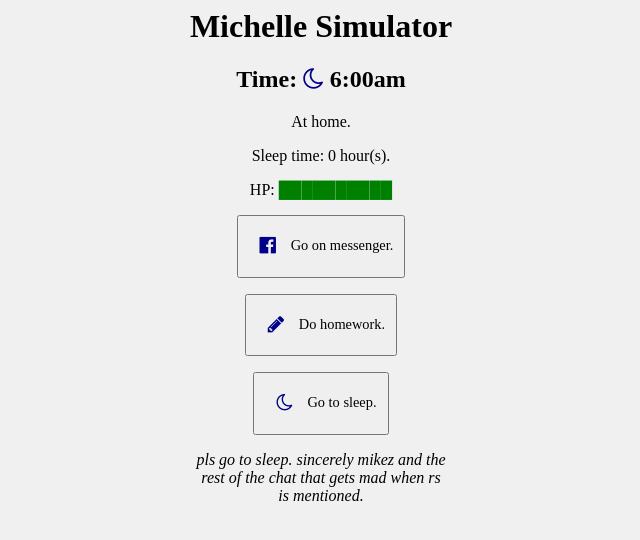
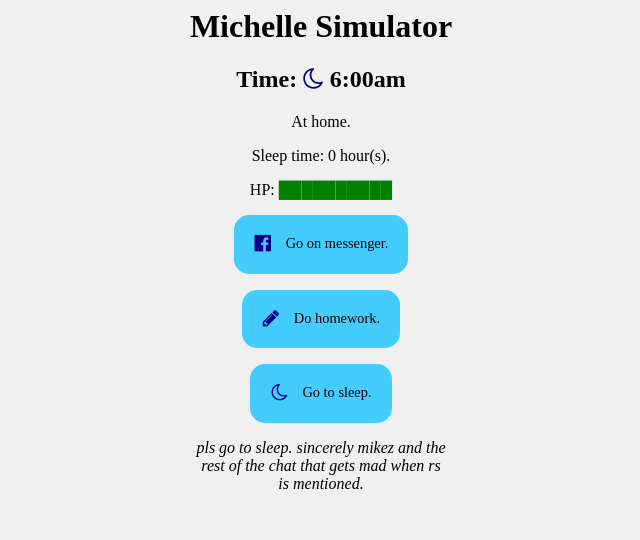
Before and after one commit to failedxyz/simulators, a plain HTML site: page michelle/index.html in a window 1280 px wide. Shown: the whole page, without its empty margins (319-959 px from the left). Drawn offline with Linux system fonts and the light colour scheme; a web font is replaced by a local one.

Commit message:
fancier buttons

```diff
--- a/michelle/index.html
+++ b/michelle/index.html
@@ -22,6 +22,21 @@
 			button {
 				font-size: 0.9em;
 				padding: 10px;
+				border: 0;
+				outline: 0;
+				border-radius: 15px;
+			}
+			button.game {
+				padding: 10px 20px 10px 10px;
+			}
+			button:not(:disabled) {
+				background: #4CF;
+			}
+			button:not(:disabled):hover {
+				background: #6DF;
+			}
+			button:not(:disabled):active {
+				background: #2AF;
 			}
 		</style>
 	</head>
@@ -32,9 +47,9 @@
 			<p id="status"></p>
 			<p>Sleep time: <span id="totalSleep"></span> hour(s).</p>
 			<p>HP: <span id="hp"></span></p>
-			<p><button id="option1"><span class="fa-stack fa-lg"><i class="fa fa-facebook-official fa-stack-1x" style="color:#008"></i><i class"fa fa-ban fa-stack-2x" style="color:rgba(0,0,0,0)"></i></span> Go on messenger.</button></p>
-			<p><button id="option2" disabled><span class="fa-stack fa-lg"><i class="fa fa-pencil fa-stack-1x" style="color:#008"></i><i class"fa fa-ban fa-stack-2x" style="color:rgba(0,0,0,0)"></i></span> Do homework.</button></p>
-			<p><button id="option3" disabled><span class="fa-stack fa-lg"><i class="fa fa-moon-o fa-stack-1x" style="color:#008"></i><i class"fa fa-ban fa-stack-2x" style="color:rgba(0,0,0,0)"></i></span> Go to sleep.</button></p>
+			<p><button id="option1" class="game"><span class="fa-stack fa-lg"><i class="fa fa-facebook-official fa-stack-1x" style="color:#008"></i><i class"fa fa-ban fa-stack-2x" style="color:rgba(0,0,0,0)"></i></span> Go on messenger.</button></p>
+			<p><button id="option2" class="game" disabled><span class="fa-stack fa-lg"><i class="fa fa-pencil fa-stack-1x" style="color:#008"></i><i class"fa fa-ban fa-stack-2x" style="color:rgba(0,0,0,0)"></i></span> Do homework.</button></p>
+			<p><button id="option3" class="game" disabled><span class="fa-stack fa-lg"><i class="fa fa-moon-o fa-stack-1x" style="color:#008"></i><i class"fa fa-ban fa-stack-2x" style="color:rgba(0,0,0,0)"></i></span> Go to sleep.</button></p>
 		</center>
 		<center id="over" style="display:none">
 			<h1 style="color:red">Game over</h1>
```
